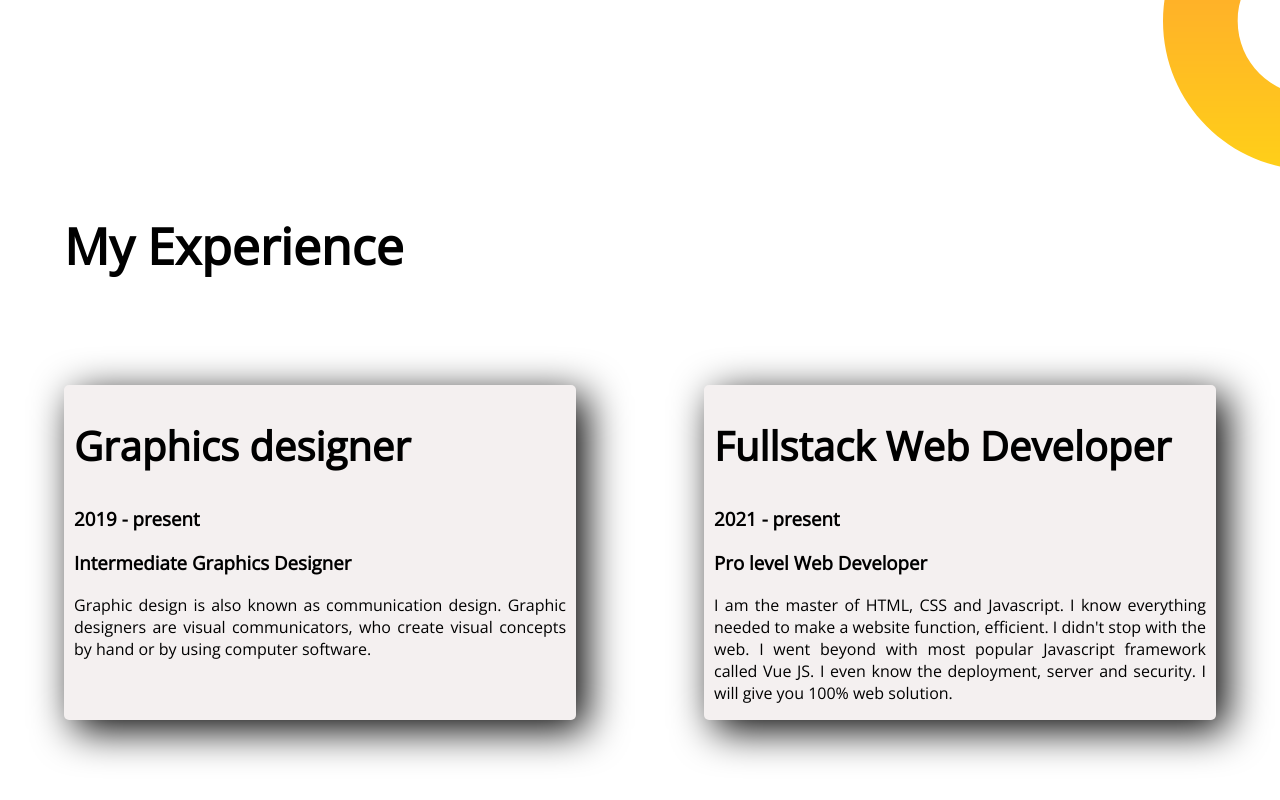
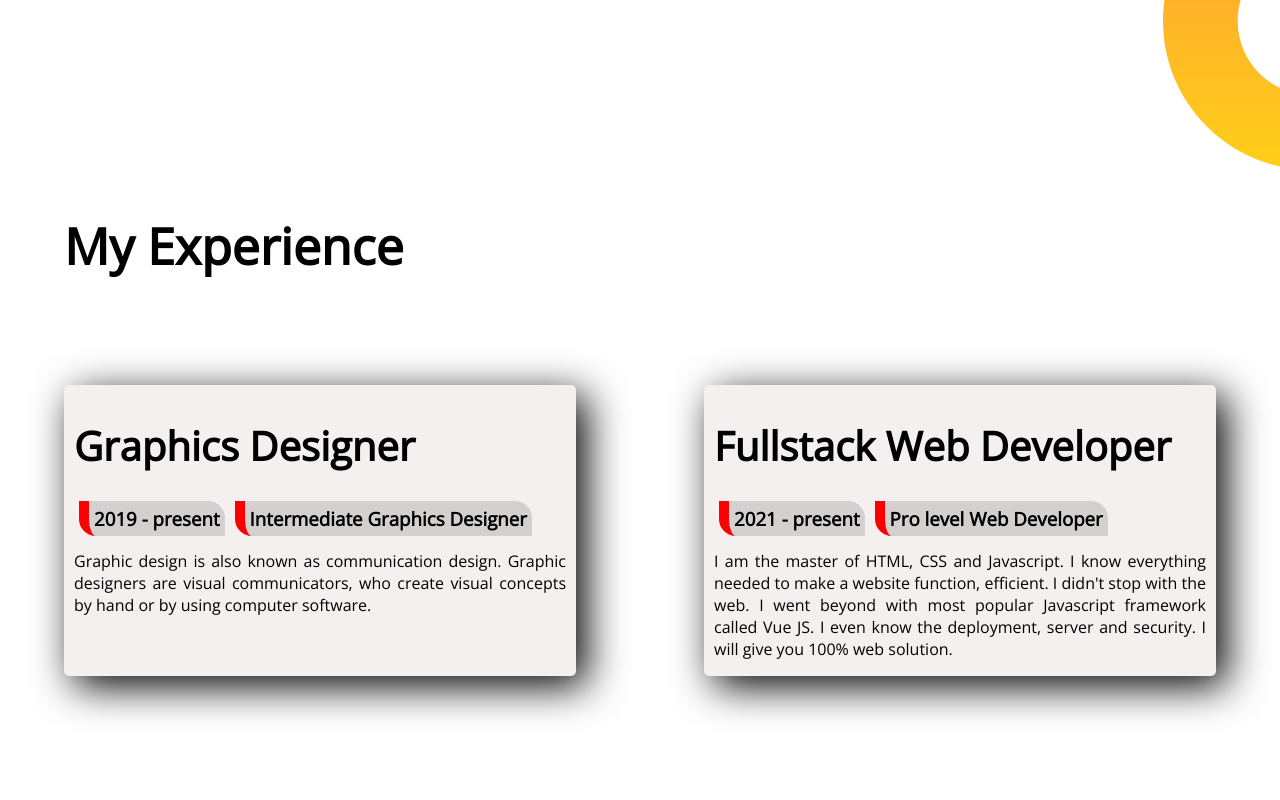
Before and after one commit to mahdi27/Dev-Portfolio, a plain HTML site: page index.html in a window 1280 px wide. Shown: the part 1030-1830 px from the top of the page. Drawn offline with nearby package versions, Linux system fonts and the light colour scheme.

Commit message:
border radius

```diff
--- a/index.html
+++ b/index.html
@@ -38,15 +38,13 @@
         <h1 id="exp">My Experience</h1>
         <div class="flex">
             <div class="half-width3">
-                <h1 class="fonth1">Graphics designer</h1>
-                <h3>2019 - present</h3>
-                <h3>Intermediate Graphics Designer</h3>
+                <h1 class="fonth1">Graphics Designer</h1>
+                <h3><span class="exp-title">2019 - present</span> <span  class="exp-title">Intermediate Graphics Designer</span></h3>
                 <p>Graphic design is also known as communication design. Graphic designers are visual communicators, who create visual concepts by hand or by using computer software.</p>
             </div>
             <div class="half-width3">
                 <h1 class="fonth1">Fullstack Web Developer</h1>
-                <h3>2021 - present</h3>
-                <h3>Pro level Web Developer</h3>
+                <h3><span class="exp-title">2021 - present</span> <span class="exp-title">Pro level Web Developer</span></h3>
                 <p>I am the master of HTML, CSS and Javascript. I know everything needed to make a website function, efficient. I didn't stop with the web. I went beyond with most popular Javascript framework called Vue JS. I even know the deployment, server and security. I will give you 100% web solution.</p>
             </div>
         </div>
--- a/styles.css
+++ b/styles.css
@@ -94,3 +94,12 @@ p{
 .fonth1{
     font-size: 40px;
 }
+.exp-title{
+    border-left: 10px solid red;
+    padding: 5px;
+    margin-left: 5px;
+    background-color: #d4d0d0;
+    border-radius: 0px 17px;
+    /* border-radius: 0px 7px 7px 0px; */
+
+}
```
